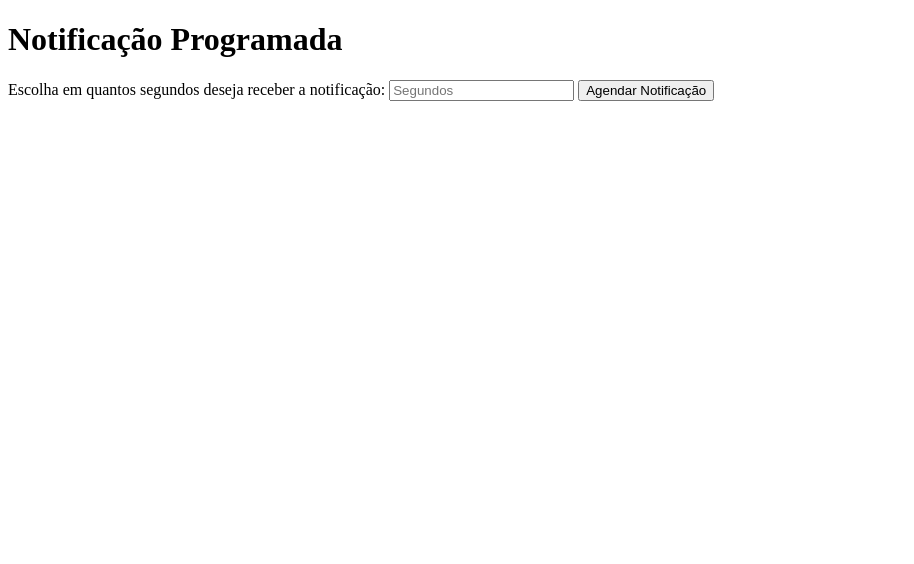
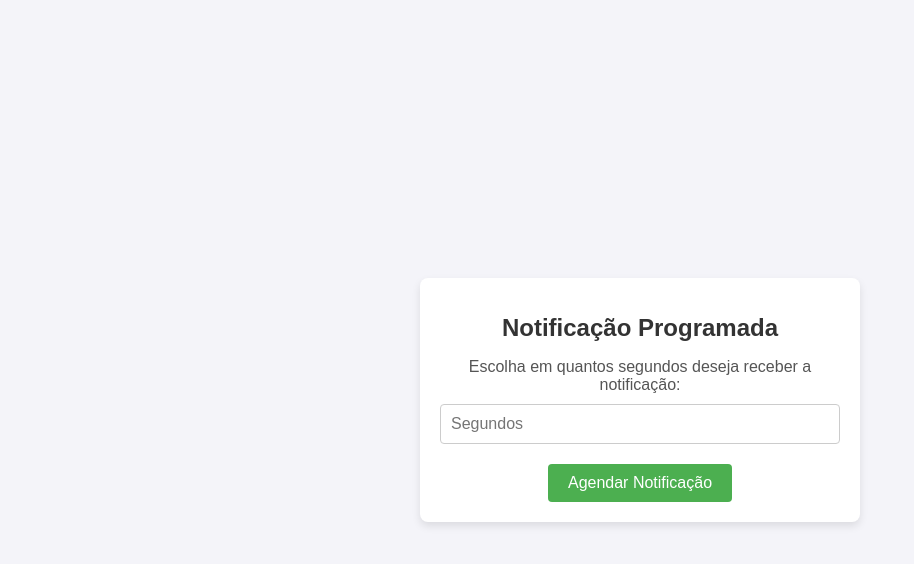
Before and after one commit to luizwl/test01, a plain HTML site: page index.html in a window 1280 px wide. Shown: the whole page, without its empty margins (0-914 px from the left). Drawn offline with Linux system fonts and the light colour scheme.

Commit message:
Update index.html

```diff
--- a/index.html
+++ b/index.html
@@ -4,12 +4,66 @@
     <meta charset="UTF-8">
     <meta name="viewport" content="width=device-width, initial-scale=1.0">
     <title>Notificação Programada</title>
+    <style>
+        body {
+            font-family: Arial, sans-serif;
+            margin: 0;
+            padding: 0;
+            display: flex;
+            justify-content: center;
+            align-items: center;
+            height: 100vh;
+            background-color: #f4f4f9;
+        }
+        .container {
+            text-align: center;
+            padding: 20px;
+            border-radius: 8px;
+            background-color: #fff;
+            box-shadow: 0 4px 8px rgba(0, 0, 0, 0.1);
+            max-width: 400px;
+            width: 100%;
+        }
+        h1 {
+            font-size: 24px;
+            color: #333;
+        }
+        label {
+            font-size: 16px;
+            color: #555;
+        }
+        input {
+            width: 100%;
+            padding: 10px;
+            margin-top: 10px;
+            font-size: 16px;
+            border: 1px solid #ccc;
+            border-radius: 4px;
+            box-sizing: border-box;
+        }
+        button {
+            padding: 10px 20px;
+            margin-top: 20px;
+            font-size: 16px;
+            color: #fff;
+            background-color: #4CAF50;
+            border: none;
+            border-radius: 4px;
+            cursor: pointer;
+            transition: background-color 0.3s;
+        }
+        button:hover {
+            background-color: #45a049;
+        }
+    </style>
 </head>
 <body>
-    <h1>Notificação Programada</h1>
-    <label for="tempo">Escolha em quantos segundos deseja receber a notificação:</label>
-    <input type="number" id="tempo" min="1" placeholder="Segundos">
-    <button id="notifyButton">Agendar Notificação</button>
+    <div class="container">
+        <h1>Notificação Programada</h1>
+        <label for="tempo">Escolha em quantos segundos deseja receber a notificação:</label>
+        <input type="number" id="tempo" min="1" placeholder="Segundos">
+        <button id="notifyButton">Agendar Notificação</button>
+    </div>
 
     <script>
         // Verifique se o navegador suporta notificações
```
